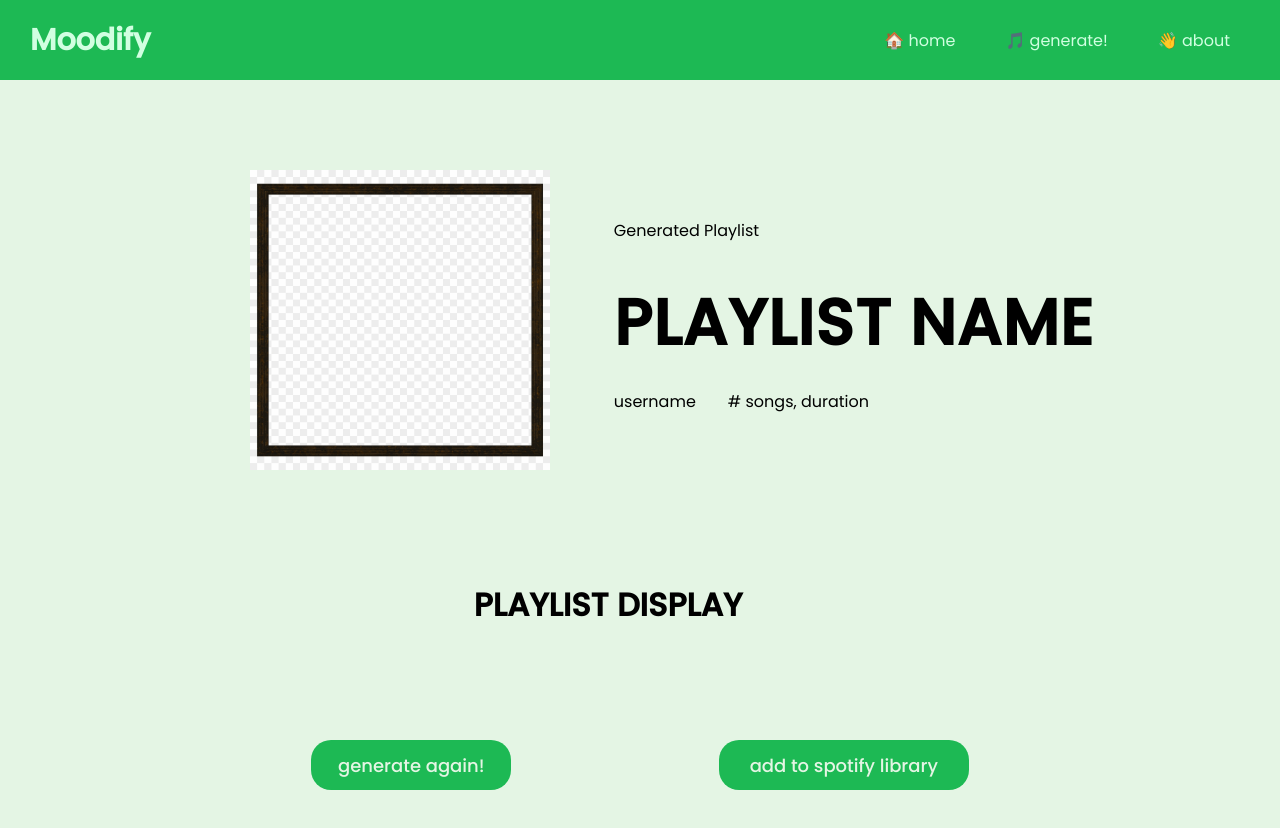
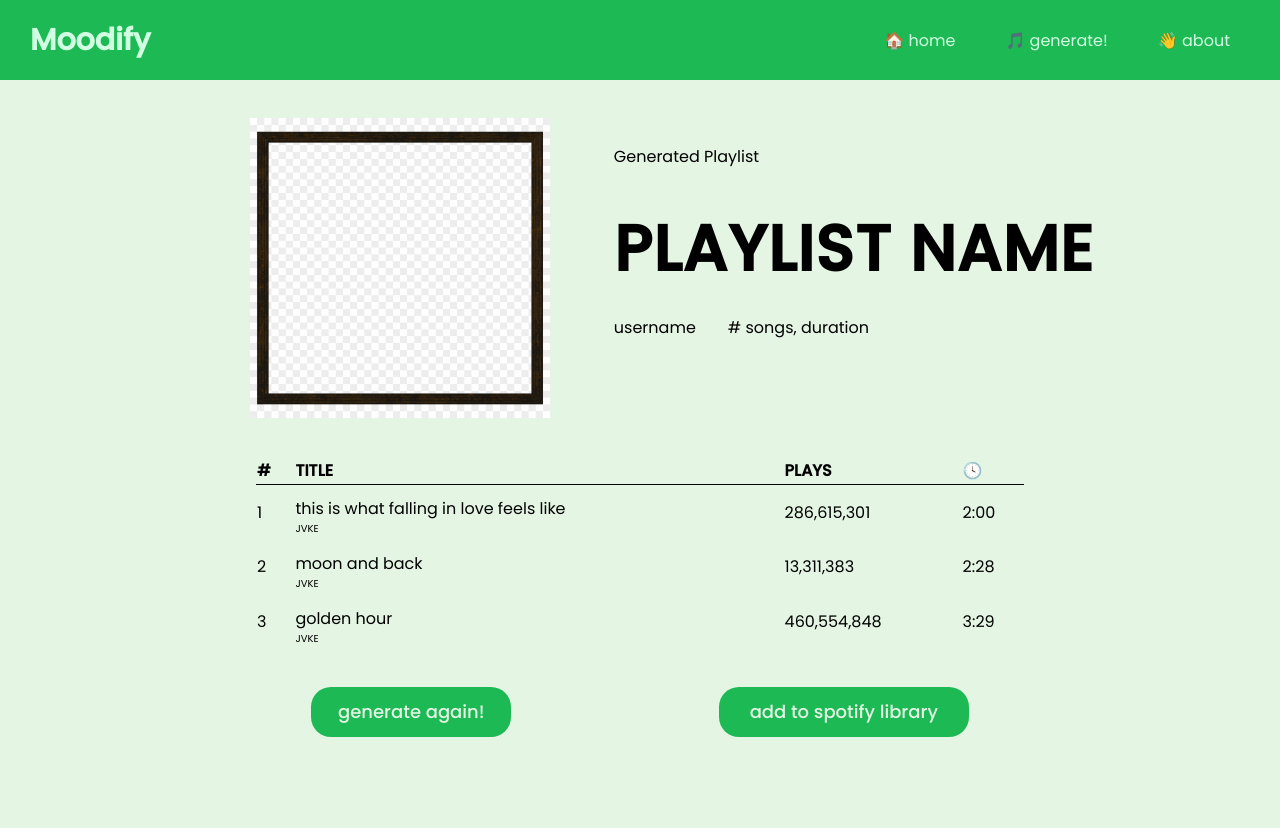
Before and after one commit to JensonChoi/moodify, a React (Create React App) app: page /results in a window 1280 px wide. Shown: the top 828 px of the page. Built offline with nearby package versions, Linux system fonts and the light colour scheme.

Commit message:
updated frontend for playlists
displays song number, song title, artist, plays, and duration

```diff
--- a/package.json
+++ b/package.json
@@ -13,6 +13,7 @@
     "react-router": "^6.8.2",
     "react-router-dom": "^6.8.2",
     "react-scripts": "5.0.1",
+    "react-table": "^7.8.0",
     "web-vitals": "^2.1.4"
   },
   "scripts": {
--- a/src/pages/Results.js
+++ b/src/pages/Results.js
@@ -4,6 +4,14 @@ import '../styles/global.css';
 
 import { useNavigate } from "react-router-dom";
 import temp from "../Image/temp_image.png";
+
+import ReactTable from "react-table";
+
+const data = [
+    { number: 1, title: "this is what falling in love feels like", artist: "JVKE", plays: "286,615,301", time: "2:00" },
+    { number: 2, title: "moon and back", artist: "JVKE", plays: "13,311,383", time: "2:28" },
+    { number: 3, title: "golden hour", artist: "JVKE", plays: "460,554,848", time: "3:29"},
+]
 
 function Results(props) {
 
@@ -22,7 +30,29 @@ function Results(props) {
             </div>
 
             <div className="results-page-row">
-                <h1 className='results-page-text-username'>PLAYLIST DISPLAY</h1>
+                <table >
+                    <tr>
+                    <th>#</th>
+                    <th>TITLE</th>
+                    <th>PLAYS</th>
+                    <th>🕓</th>
+                    </tr>
+                    {data.map((val, key) => {
+                    return (
+                        <tr key={key}>
+                        <td style={{width: "5%"}}>{val.number}</td>
+                        <td >
+                            <div className="results-page-column">
+                                <div>{val.title}</div>
+                                <div className="artist-title" >{val.artist}</div>
+                            </div>
+                        </td>
+                        <td>{val.plays}</td>
+                        <td>{val.time}</td>
+                        </tr>
+                    )
+                    })}
+                </table>
             </div>
 
             <div className="results-page-row">
--- a/src/styles/Results.css
+++ b/src/styles/Results.css
@@ -5,7 +5,7 @@
 
     display: flex;
     flex-direction: column;
-    justify-content: space-evenly;
+
 }
 
 .results-page-row:before, .results-page-row:after  {
@@ -15,6 +15,8 @@
 .results-image-box{
     display: flex;
     justify-content: center;
+
+    padding-top: 3%;
 }
 
 .results-page-row{
@@ -22,13 +24,15 @@
     flex-direction: row;
     justify-content: space-around;
     align-items: center;
+
+    padding-top: 3%;
 }
 
 .results-page-column{
     flex-direction: column;
     text-align: left;
 
-    padding-top: 3em;
+    padding-top: 2%;
 }
 
 .results-page-text-username{
@@ -71,3 +75,30 @@
 
     padding-inline: 4em;
 }
+
+.artist-title {
+    font-size: 10px;
+}
+
+table {
+    width: 60%;
+    max-width: 1200px;
+
+    border-collapse: collapse;
+}
+
+th {
+    text-align: left;
+    border-bottom: 1px solid black;
+    background-color: #E4F5E4;
+}
+
+td {
+    text-align: left;
+
+    background-color: #E4F5E4;
+    height:max-content;
+
+    padding-top: 0.25%;
+    padding-bottom: 0.25%;
+}
```
Also changed, not shown: src/index.css (line endings or trailing spaces), 1 other file (tests, documents, lock files or other folders).
